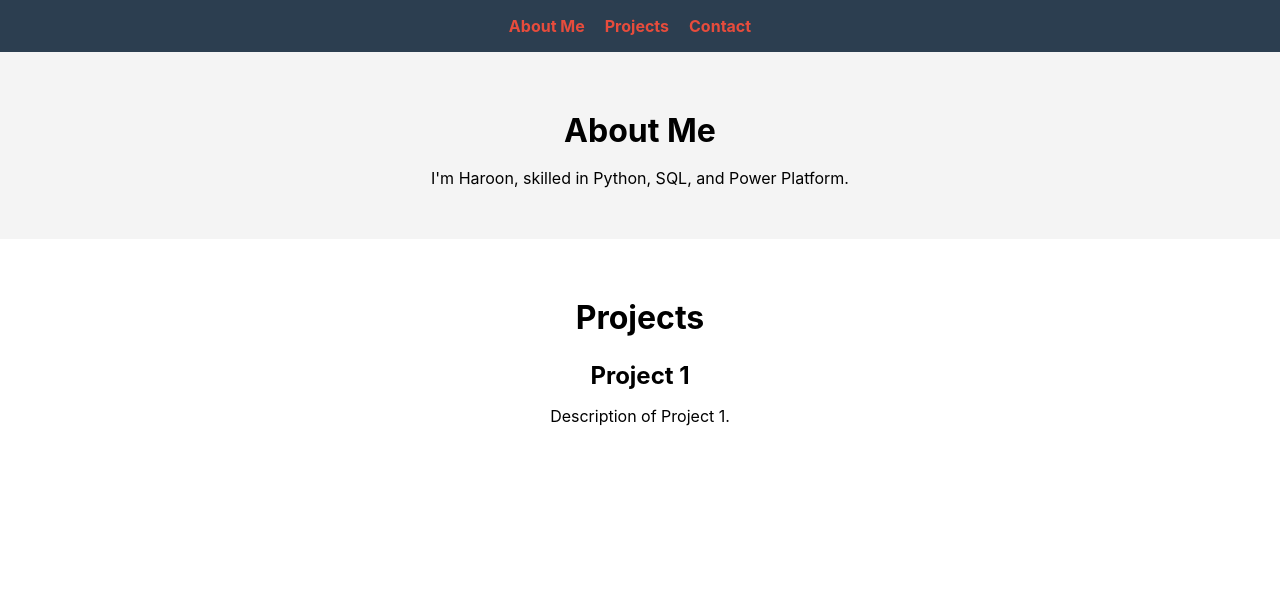
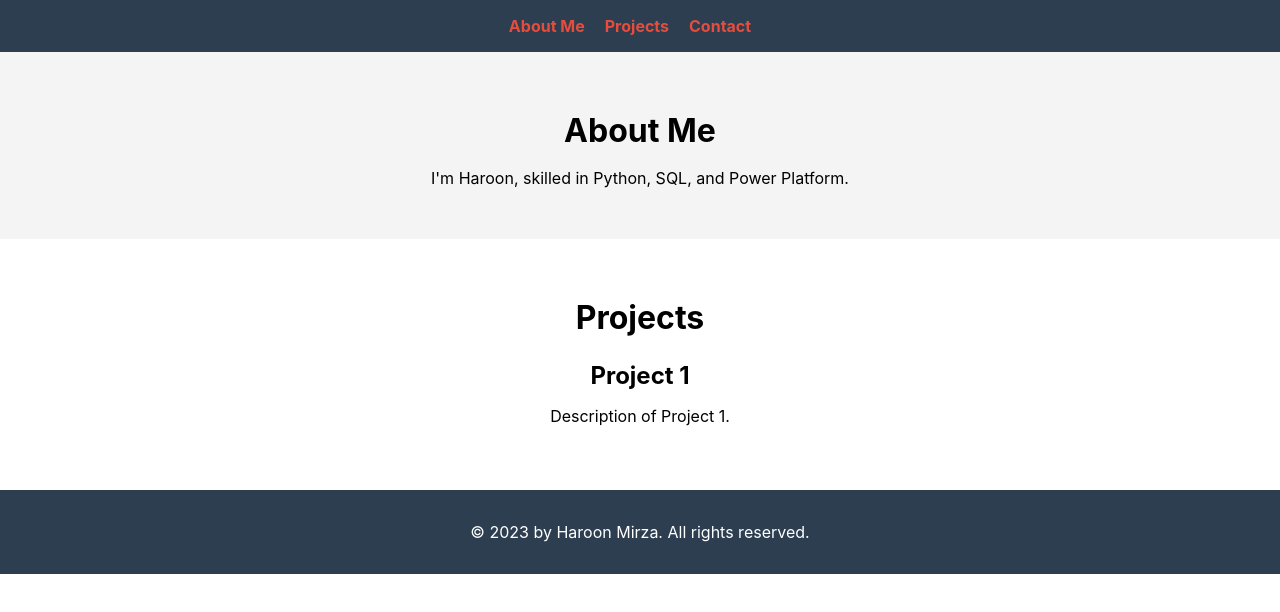
Before and after one commit to haroon-mirza/haroon-mirza.github.io, a React (Create React App) app: page / in a window 1280 px wide. Shown: the top 612 px of the page. Built offline with nearby package versions, Linux system fonts and the light colour scheme.

Commit message:
add_footer_component

```diff
--- a/src/App.js
+++ b/src/App.js
@@ -3,6 +3,7 @@
 import Header from './components/Header';
 import AboutMe from './components/AboutMe';
 import Projects from './components/Projects';
+import Footer from './components/Footer' ;
 
 function App() {
   return (
@@ -10,6 +11,7 @@
       <Header />
       <AboutMe />
       <Projects />
+      <Footer />
     </div>
   );
 }
--- /dev/null
+++ b/src/components/Footer.js
@@ -0,0 +1,12 @@
+import React from 'react';
+import '../styles/Footer.css'; // Create this next
+
+function Footer() {
+  return (
+    <footer className="footer">
+      <p>© 2023 by Haroon Mirza. All rights reserved.</p>
+    </footer>
+  );
+}
+
+export default Footer;
--- /dev/null
+++ b/src/styles/Footer.css
@@ -0,0 +1,6 @@
+.footer {
+    padding: 1rem;
+    background-color: #2c3e50;
+    color: #ffffff;
+    text-align: center;
+  }
```
